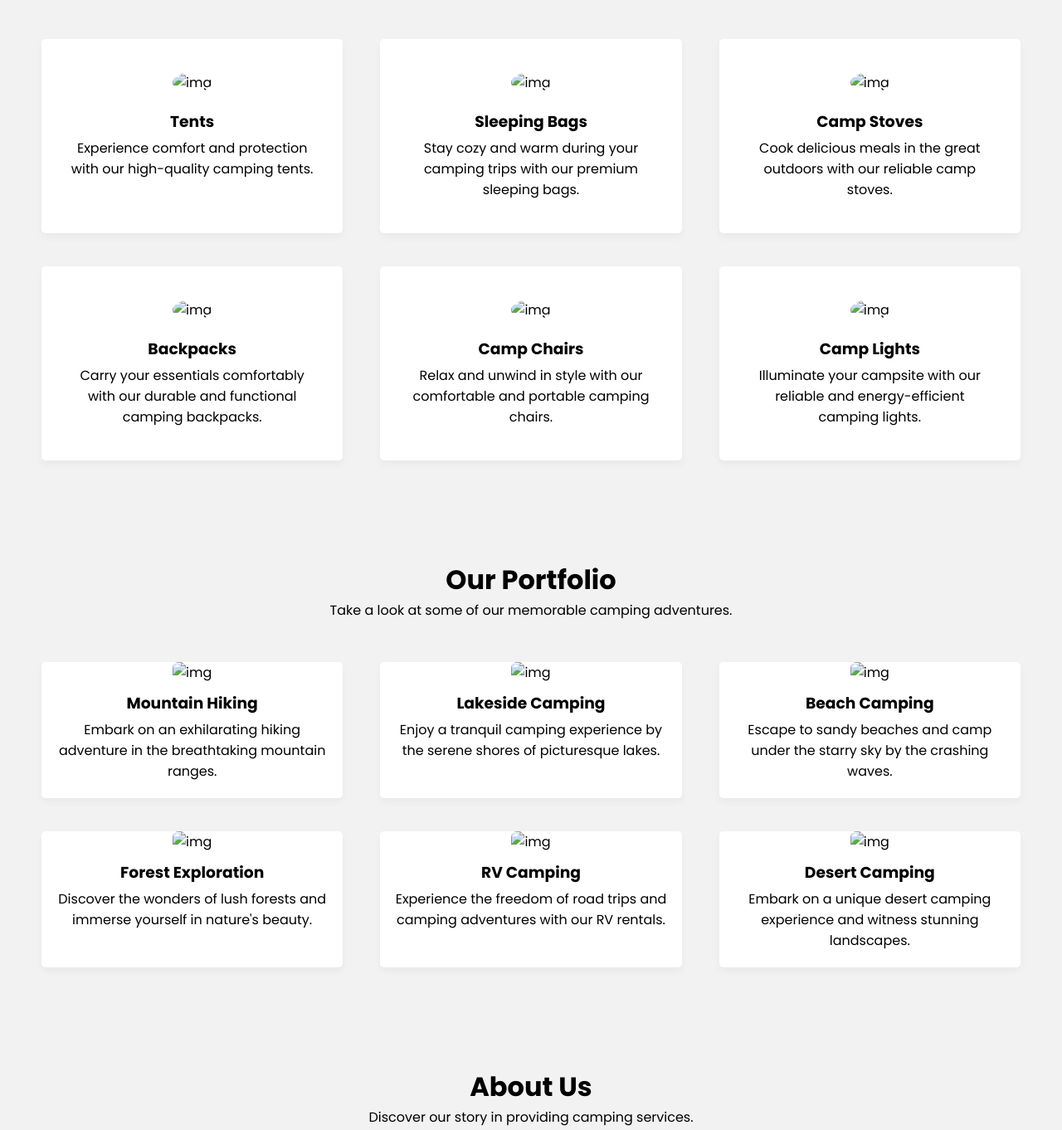
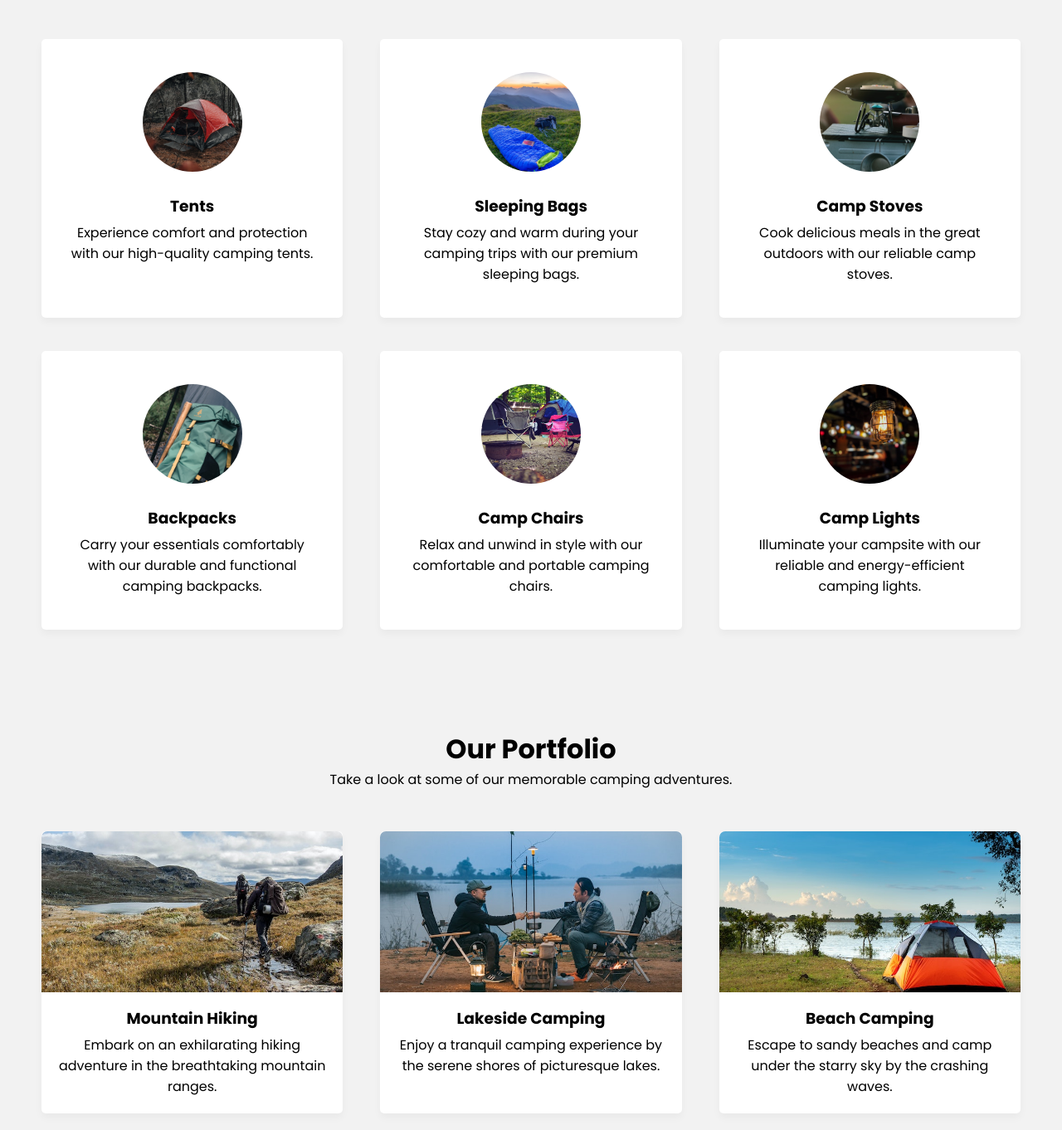
Before and after one commit to esvabauskas/Responsive-Custom-Website-using-HTML-and-CSS, a plain HTML site: page index.html in a window 1280 px wide. Shown: the part 956-2318 px from the top of the page at 83% size. Drawn offline with Linux system fonts and the light colour scheme; files whose address does not match are found by name.

Commit message:
Add pictures our portfolio

```diff
--- a/index.html
+++ b/index.html
@@ -56,7 +56,7 @@
       <p>Explore our wide range of camping gear services.</p>
       <ul class="cards">
         <li class="card">
-          <img src="images/tents.jpg" alt="img" />
+          <img src="./IMG/tents.jpg" alt="img" />
           <h3>Tents</h3>
           <p>
             Experience comfort and protection with our high-quality camping
@@ -64,7 +64,7 @@
           </p>
         </li>
         <li class="card">
-          <img src="images/bags.jpg" alt="img" />
+          <img src="./IMG/bags.jpg" alt="img" />
           <h3>Sleeping Bags</h3>
           <p>
             Stay cozy and warm during your camping trips with our premium
@@ -72,7 +72,7 @@
           </p>
         </li>
         <li class="card">
-          <img src="images/stoves.jpg" alt="img" />
+          <img src="./IMG/stoves.jpg" alt="img" />
           <h3>Camp Stoves</h3>
           <p>
             Cook delicious meals in the great outdoors with our reliable camp
@@ -80,7 +80,7 @@
           </p>
         </li>
         <li class="card">
-          <img src="images/backpacks.jpg" alt="img" />
+          <img src="./IMG/backpacks.jpg" alt="img" />
           <h3>Backpacks</h3>
           <p>
             Carry your essentials comfortably with our durable and functional
@@ -88,7 +88,7 @@
           </p>
         </li>
         <li class="card">
-          <img src="images/chair.jpg" alt="img" />
+          <img src="./IMG/chair.jpg" alt="img" />
           <h3>Camp Chairs</h3>
           <p>
             Relax and unwind in style with our comfortable and portable camping
@@ -96,7 +96,7 @@
           </p>
         </li>
         <li class="card">
-          <img src="images/light.jpg" alt="img" />
+          <img src="./IMG/light.jpg" alt="img" />
           <h3>Camp Lights</h3>
           <p>
             Illuminate your campsite with our reliable and energy-efficient
@@ -110,7 +110,7 @@
       <p>Take a look at some of our memorable camping adventures.</p>
       <ul class="cards">
         <li class="card">
-          <img src="images/camping-1.jpg" alt="img" />
+          <img src="./IMG/camping-1.jpg" alt="img" />
           <h3>Mountain Hiking</h3>
           <p>
             Embark on an exhilarating hiking adventure in the breathtaking
@@ -118,7 +118,7 @@
           </p>
         </li>
         <li class="card">
-          <img src="images/camping-2.jpg" alt="img" />
+          <img src="./IMG/camping-2.jpg" alt="img" />
           <h3>Lakeside Camping</h3>
           <p>
             Enjoy a tranquil camping experience by the serene shores of
@@ -126,7 +126,7 @@
           </p>
         </li>
         <li class="card">
-          <img src="images/camping-3.jpg" alt="img" />
+          <img src="./IMG/camping-3.jpg" alt="img" />
           <h3>Beach Camping</h3>
           <p>
             Escape to sandy beaches and camp under the starry sky by the
@@ -134,7 +134,7 @@
           </p>
         </li>
         <li class="card">
-          <img src="images/camping-4.jpg" alt="img" />
+          <img src="./IMG/camping-4.jpg" alt="img" />
           <h3>Forest Exploration</h3>
           <p>
             Discover the wonders of lush forests and immerse yourself in
@@ -142,7 +142,7 @@
           </p>
         </li>
         <li class="card">
-          <img src="images/camping-5.jpg" alt="img" />
+          <img src="./IMG/camping-5.jpg" alt="img" />
           <h3>RV Camping</h3>
           <p>
             Experience the freedom of road trips and camping adventures with our
@@ -150,7 +150,7 @@
           </p>
         </li>
         <li class="card">
-          <img src="images/camping-6.jpg" alt="img" />
+          <img src="./IMG/camping-6.jpg" alt="img" />
           <h3>Desert Camping</h3>
           <p>
             Embark on a unique desert camping experience and witness stunning
```
